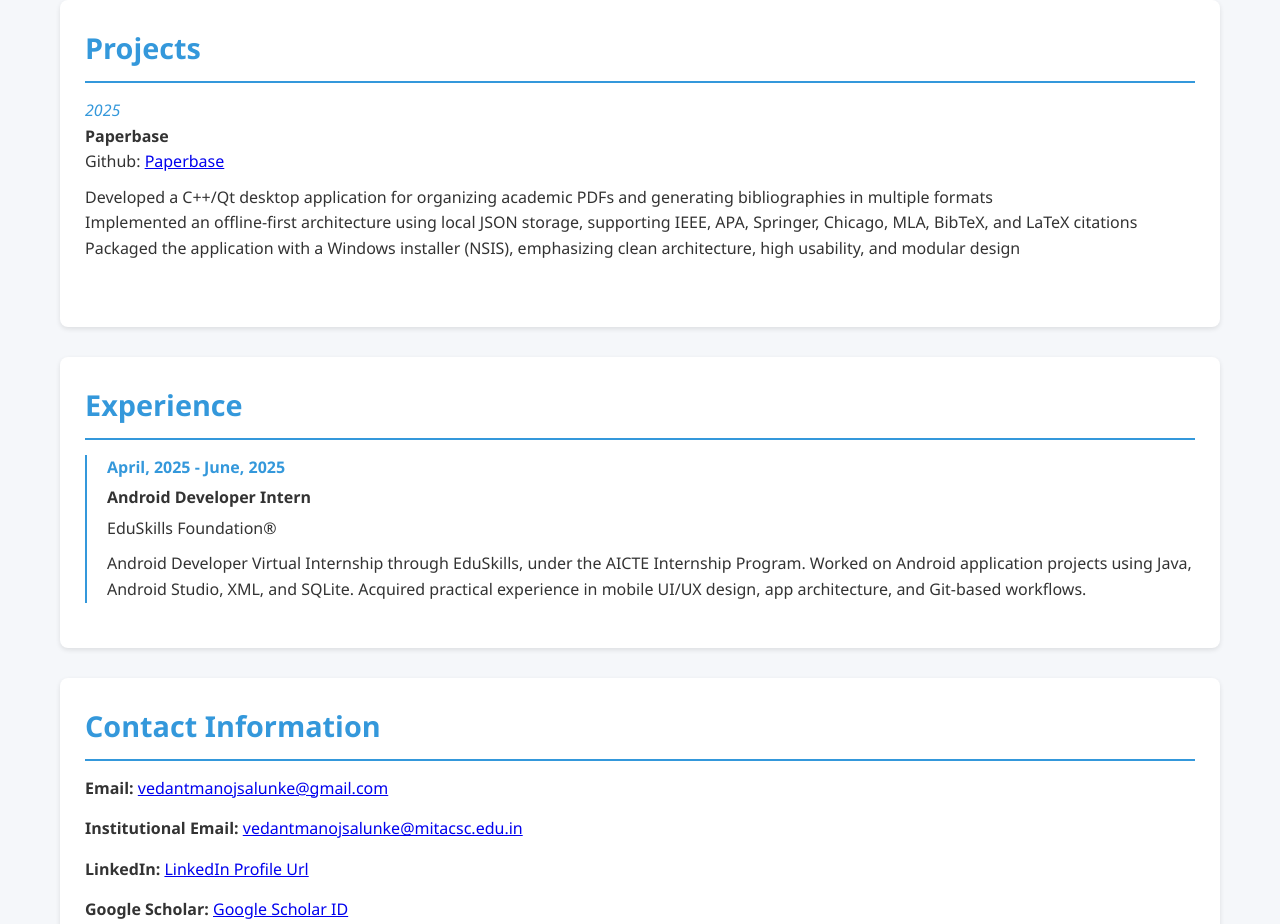
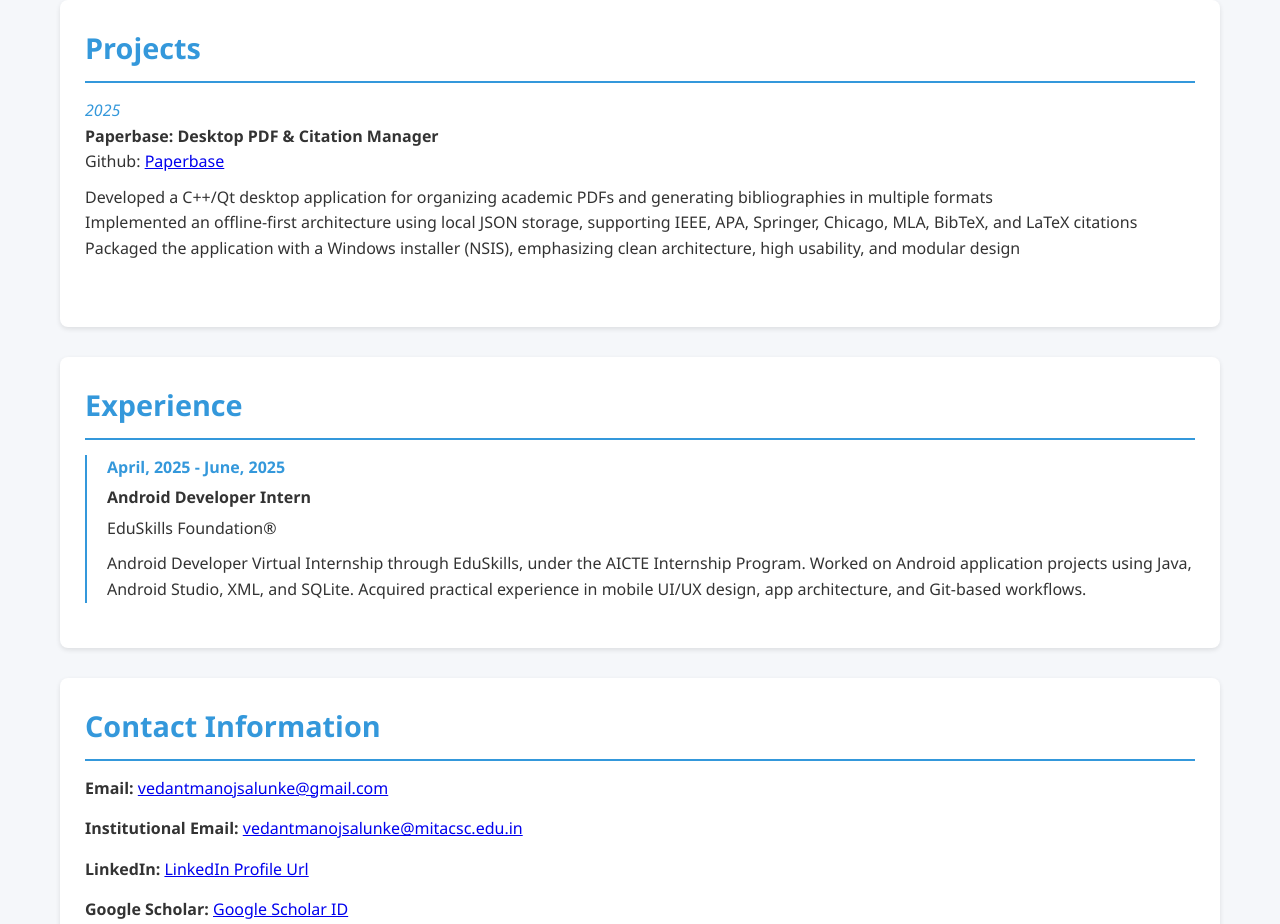
Before and after one commit to VedantMS/VedantMS, a plain HTML site: page index.html in a window 1280 px wide. Shown: the part 2600-3524 px from the top of the page. Drawn offline with Linux system fonts and the light colour scheme.

Commit message:
Update index.html

```diff
--- a/index.html
+++ b/index.html
@@ -347,7 +347,7 @@
             <h2>Projects</h2>
             <div class="project">
                 <div class="project-date">2025</div>
-                <div class="project-title">Paperbase</div>
+                <div class="project-title">Paperbase: Desktop PDF & Citation Manager</div>
                 <p>Github: <a href="https://github.com/VedantMS/Paperbase">Paperbase</a></p>
                 Developed a C++/Qt desktop application for organizing academic PDFs and generating bibliographies in multiple formats<br>
                 Implemented an offline-first architecture using local JSON storage, supporting IEEE, APA, Springer, Chicago, MLA, BibTeX, and LaTeX citations
```
